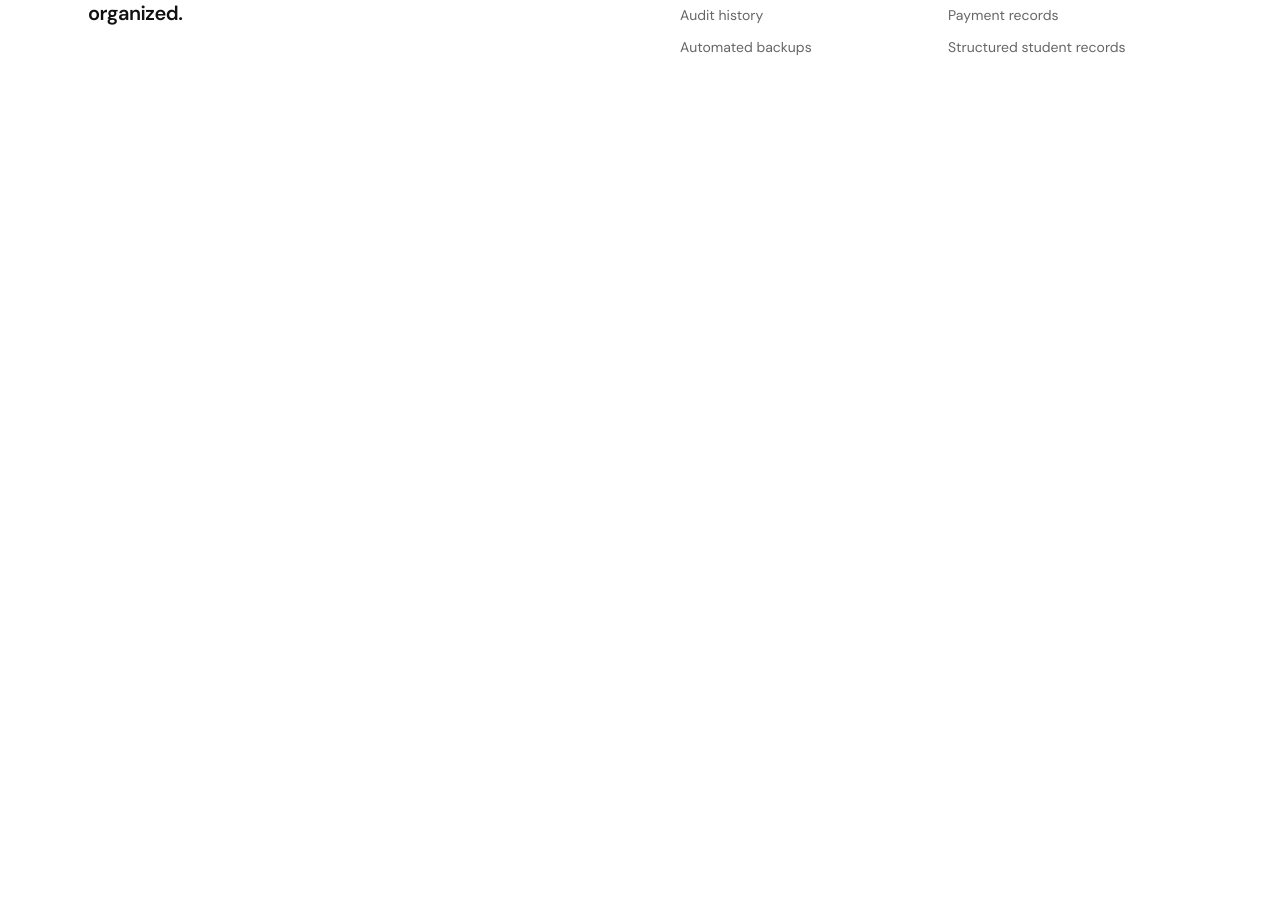
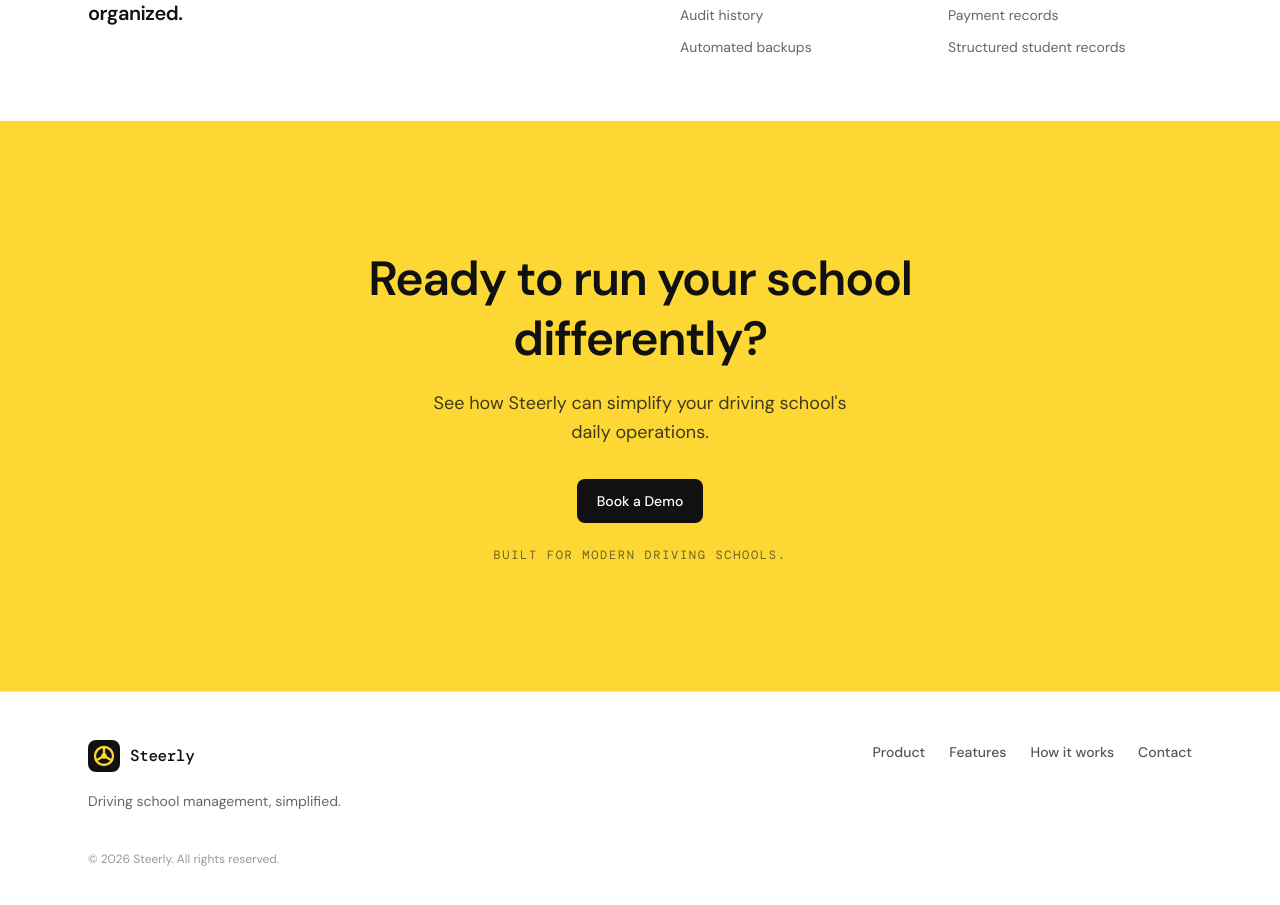
Before and after one commit to Steerly/website, a Next.js app: page / in a window 1280 px wide. Shown: the part 5725-6630 px from the top of the page. Before the commit the page ends 5846 px from the top, so only its background shows below. Built offline with nearby package versions, Linux system fonts and the light colour scheme; no server answers.

Commit message:
add final cta and footer

```diff
--- /dev/null
+++ b/app/components/final-cta.tsx
@@ -0,0 +1,28 @@
+import { Button } from "./button";
+import { Reveal } from "./reveal";
+
+export function FinalCta() {
+  return (
+    <section id="book-demo" className="bg-yellow">
+      <div className="mx-auto max-w-3xl px-6 py-24 text-center sm:py-32">
+        <Reveal>
+          <h2 className="text-3xl font-semibold leading-tight tracking-tight text-black sm:text-5xl">
+            Ready to run your school differently?
+          </h2>
+          <p className="mx-auto mt-5 max-w-md text-lg leading-relaxed text-black/80">
+            See how Steerly can simplify your driving school&apos;s daily
+            operations.
+          </p>
+          <div className="mt-8 flex justify-center">
+            <Button href="#book-demo" variant="primary">
+              Book a Demo
+            </Button>
+          </div>
+          <p className="mt-6 font-mono text-xs uppercase tracking-[0.14em] text-black/60">
+            Built for modern driving schools.
+          </p>
+        </Reveal>
+      </div>
+    </section>
+  );
+}
--- /dev/null
+++ b/app/components/footer.tsx
@@ -0,0 +1,40 @@
+import { Logo } from "./logo";
+
+const links = [
+  { label: "Product", href: "#product" },
+  { label: "Features", href: "#features" },
+  { label: "How it works", href: "#how-it-works" },
+  { label: "Contact", href: "#book-demo" },
+];
+
+export function Footer() {
+  return (
+    <footer className="border-t border-[#E5E5E5] bg-white">
+      <div className="mx-auto max-w-6xl px-6 py-12">
+        <div className="flex flex-col gap-8 sm:flex-row sm:items-start sm:justify-between">
+          <div>
+            <Logo />
+            <p className="mt-3 text-sm text-[#666666]">
+              Driving school management, simplified.
+            </p>
+          </div>
+          <ul className="flex flex-wrap gap-x-6 gap-y-3">
+            {links.map((link) => (
+              <li key={link.href}>
+                <a
+                  href={link.href}
+                  className="text-sm font-medium text-black/70 transition-colors hover:text-black"
+                >
+                  {link.label}
+                </a>
+              </li>
+            ))}
+          </ul>
+        </div>
+        <p className="mt-10 text-xs text-[#999999]">
+          © 2026 Steerly. All rights reserved.
+        </p>
+      </div>
+    </footer>
+  );
+}
--- a/app/page.tsx
+++ b/app/page.tsx
@@ -8,6 +8,8 @@ import { StudentJourney } from "./components/student-journey";
 import { AutomationSection } from "./components/automation-section";
 import { OperationsSection } from "./components/operations-section";
 import { SecuritySection } from "./components/security-section";
+import { FinalCta } from "./components/final-cta";
+import { Footer } from "./components/footer";
 
 export default function Home() {
   return (
@@ -23,7 +25,9 @@ export default function Home() {
         <AutomationSection />
         <OperationsSection />
         <SecuritySection />
+        <FinalCta />
       </main>
+      <Footer />
     </>
   );
 }
```
Also changed, not shown: 1 other file (tests, documents, lock files or other folders).
